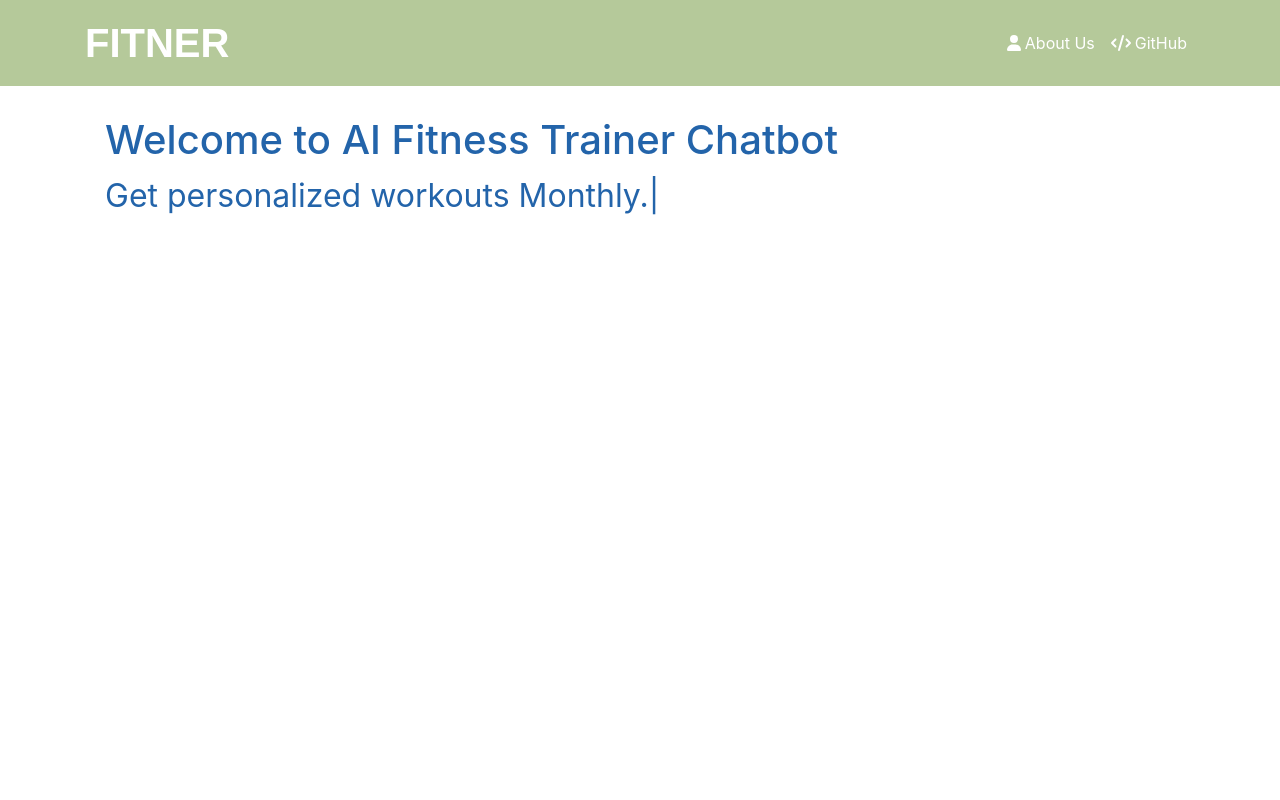
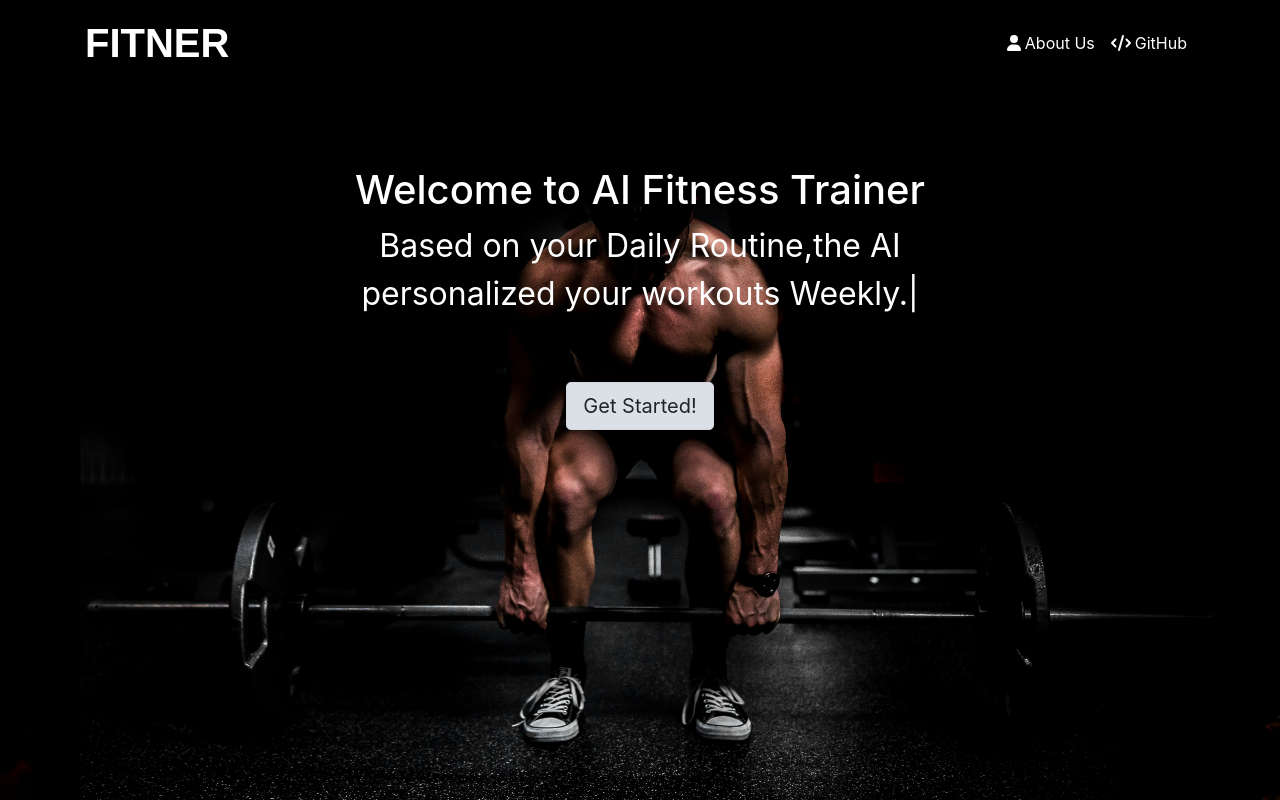
Before and after one commit to ALYAN-ALAM/FITNER, a React (Create React App) app in the folder fitner-frontend/: page / in a window 1280 px wide. Built offline with nearby package versions, Linux system fonts and the light colour scheme.

Commit message:
feature/homepage-background

```diff
--- a/fitner-frontend/src/App.css
+++ b/fitner-frontend/src/App.css
@@ -1,21 +1,6 @@
 body {
-  font-family: "Roboto", sans-serif;
+  font-family: "Rubik", "Roboto", sans-serif;
   margin: 0;
   /* padding: 18px 50px 15px 50px; */
+
 }
-
-.welcome-section {
-  /* background-color: #b5c99a; */
-  padding: 20px;
-  border-radius: 5px;
-  margin-top: 10px;
-  /* box-shadow: 0 2px 4px rgba(0, 0, 0, 0.1); */
-}
-
-.welcome-section h1 {
-  color: #2364aa;
-}
-
-.welcome-section p {
-  color: #2364aa;
-}
--- a/fitner-frontend/src/App.js
+++ b/fitner-frontend/src/App.js
@@ -1,52 +1,15 @@
 import React from "react";
-import Container from "react-bootstrap/Container";
-import Row from "react-bootstrap/Row";
-import Col from "react-bootstrap/Col";
+
 import NavBar from "./components/Navbar/NavBar";
-import { TypeAnimation } from "react-type-animation";
+
 import "./App.css";
+import HomePage from "./pages/HomePage";
 
 function App() {
   return (
     <div>
       <NavBar />
-      <Container>
-        <Row>
-          <Col>
-            <div className="welcome-section">
-              <h1>Welcome to AI Fitness Trainer Chatbot</h1>
-              <TypeAnimation
-                sequence={[
-                  // Same substring at the start will only be typed out once, initially
-                  "Get personalized workouts Daily.",
-                  1000, // wait 1s before replacing "Mice" with "Hamsters"
-                  "Get personalized workouts Weekly.",
-                  1000,
-                  "Get personalized workouts Monthly.",
-                  1000,
-                  "Get personalized workouts Yearly.",
-                  1000,
-                  "Get personalized Diet Plans.",
-                  1000,
-                  "And Many More......",
-                  1000,
-                ]}
-                wrapper="span"
-                speed={45}
-                style={{
-                  fontSize: "2em",
-                  display: "inline-block",
-                  color: "#2364aa",
-                }}
-                repeat={Infinity}
-              />
-            </div>
-          </Col>
-        </Row>
-        <Row>
-          <Col></Col>
-        </Row>
-      </Container>
+      <HomePage  />
     </div>
   );
 }
--- a/fitner-frontend/src/components/Navbar/NavBar.js
+++ b/fitner-frontend/src/components/Navbar/NavBar.js
@@ -19,24 +19,17 @@ function NavBar() {
             color: #3c6e71 !important;
           }
 
-          .navbar {
-            background-color: #b5c99a !important;
-          }
+
         `}
       </style>
-      <Navbar
-        expand="lg"
-        style={{
-          backgroundColor: "#cad2c5",
-        }}
-      >
+      <Navbar expand="lg">
         <Container>
           <Navbar.Brand
             href="/"
             className="d-flex align-items-center text-white font-weight-bold"
             style={{
               fontSize: "2.5rem",
-              fontFamily: "'Montserrat', sans-serif",
+              fontFamily: "'Rubik', 'Montserrat', sans-serif",
             }}
           >
             FITNER
--- a/fitner-frontend/src/index.css
+++ b/fitner-frontend/src/index.css
@@ -2,6 +2,12 @@ body {
   margin: 0;
   background-color: #cad2c5;
   /* padding: 15px 15px; */
-  font-family: "Open Sans", "Segoe UI", "Roboto", "Oxygen", "Ubuntu",
+  font-family: "Rubik", "Open Sans", "Segoe UI", "Roboto", "Oxygen", "Ubuntu",
     "Cantarell", "Fira Sans", "Droid Sans", "Helvetica Neue";
+  background-image: url("../public/img/anastase-maragos-9dzWZQWZMdE-unsplash.jpg");
+  background-size: cover;
+  background-position: center;
+  min-height: 100vh;
+  width: 100vw;
+  overflow-x: hidden;
 }
--- a/fitner-frontend/src/index.js
+++ b/fitner-frontend/src/index.js
@@ -6,6 +6,6 @@ import App from "./App";
 const root = ReactDOM.createRoot(document.getElementById("root"));
 root.render(
   <React.StrictMode>
-    <App />
+    <App  />
   </React.StrictMode>
 );
--- /dev/null
+++ b/fitner-frontend/src/pages/HomePage.css
@@ -0,0 +1,21 @@
+body {
+  margin: 0;
+  font-family: "Rubik", "Open Sans", "Segoe UI", "Roboto", "Oxygen", "Ubuntu",
+    "Cantarell", "Fira Sans", "Droid Sans", "Helvetica Neue";
+}
+
+.welcome-section {
+  padding: 80px;
+  width: 80%;
+  height: 50vh;
+  margin: 0 auto;
+  text-align: center;
+}
+
+.welcome-section h1 {
+  color: #ffffff;
+}
+
+.welcome-section p {
+  color: #ffffff;
+}
--- /dev/null
+++ b/fitner-frontend/src/pages/HomePage.js
@@ -0,0 +1,47 @@
+import React from "react";
+import { TypeAnimation } from "react-type-animation";
+import Container from "react-bootstrap/Container";
+
+import Button from "react-bootstrap/Button";
+import "./HomePage.css";
+
+const HomePage = () => {
+  return (
+    <Container>
+      <div className="welcome-section">
+        <h1>Welcome to AI Fitness Trainer</h1>
+        <TypeAnimation
+          sequence={[
+            "Based on your Daily Routine,the AI personalized your workouts Daily.",
+            1000,
+            "Based on your Daily Routine,the AI personalized your workouts Weekly.",
+            1000,
+            "Based on your Daily Routine,the AI personalized your workouts Monthly.",
+            1000,
+            "Based on your Daily Routine,the AI personalized your workouts Yearly.",
+            1000,
+            "Based on your Daily Routine,the AI personalized your Diet Plans.",
+            1000,
+            "And Many More......",
+            1000,
+          ]}
+          wrapper="span"
+          speed={45}
+          style={{
+            fontSize: "2em",
+            display: "inline-block",
+            height: "20vh",
+            width: "50vw",
+            color: "#ffffff",
+          }}
+          repeat={Infinity}
+        />
+        <Button variant="light" size="lg" active>
+          Get Started!
+        </Button>
+      </div>
+    </Container>
+  );
+};
+
+export default HomePage;
```
Also changed, not shown: fitner-frontend/public/img/anastase-maragos-9dzWZQWZMdE-unsplash.jpg (added).
